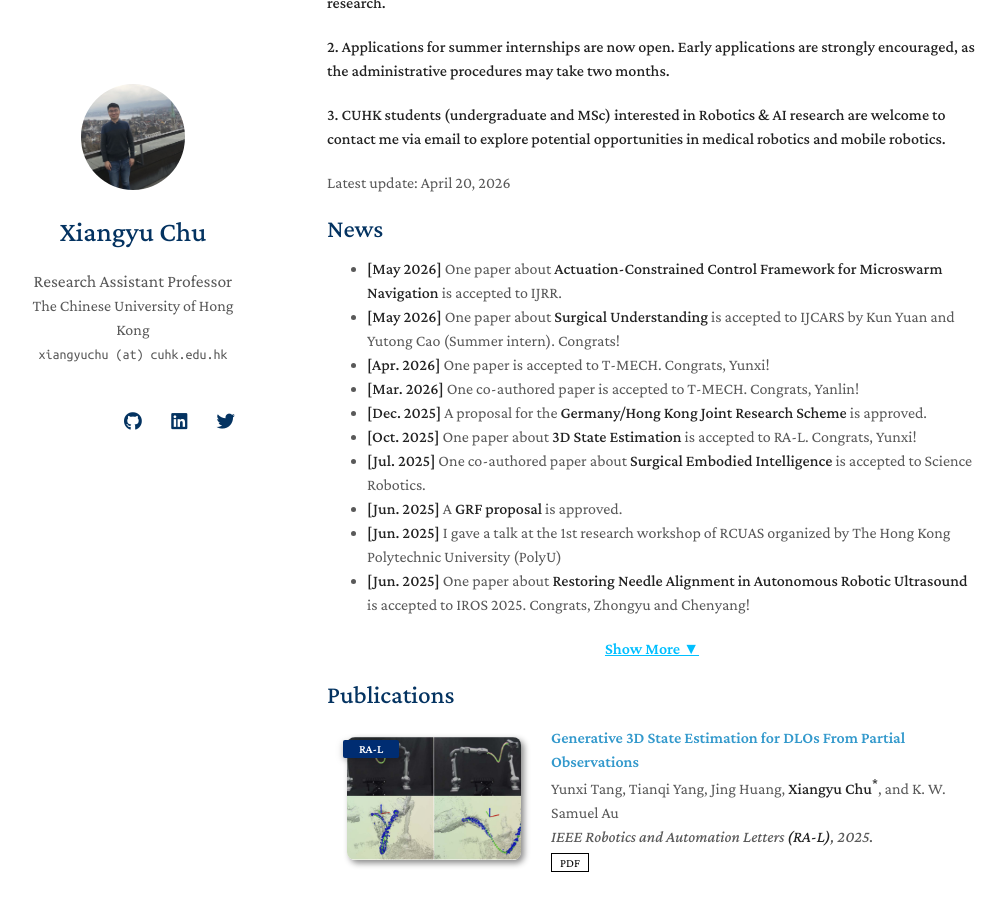
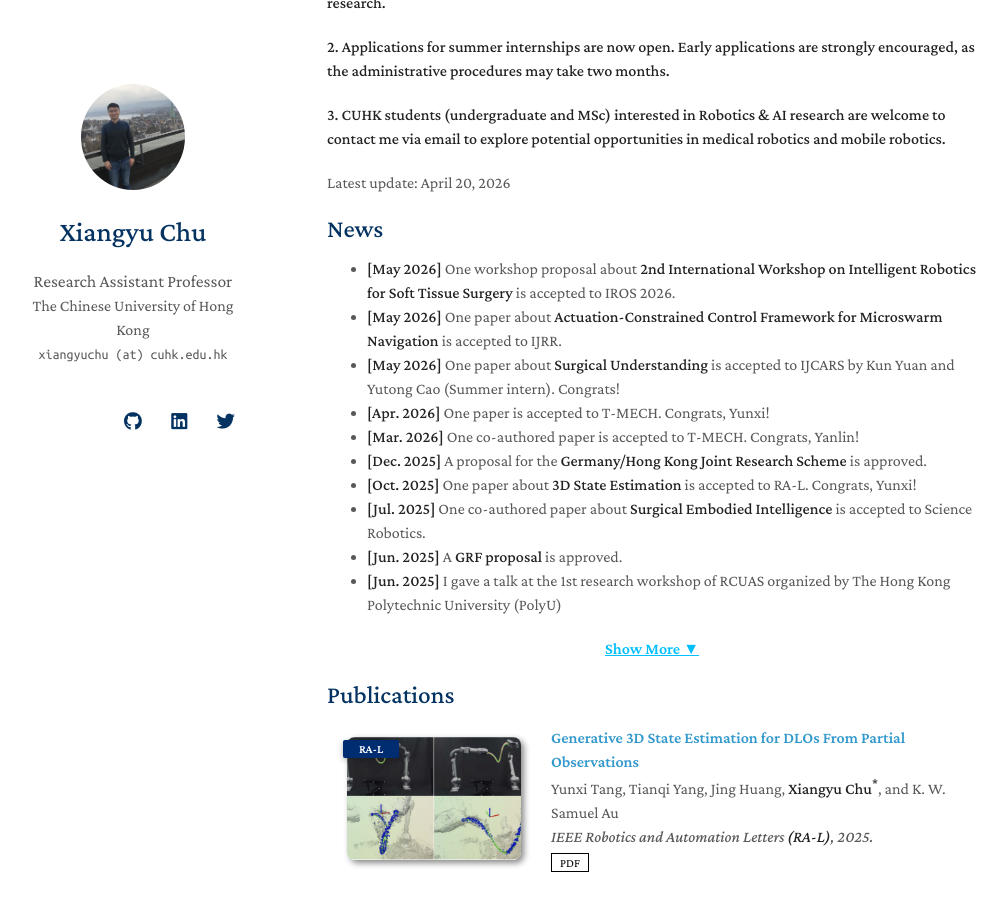
Before and after one commit to xiangyuchu03/xiangyuchu03.github.io, a Jekyll site: the page built from index.md, in a window 1280 px wide and 900 px high, scrolled down 446 px. Shown: the whole window, without its empty margins (143-1149 px from the left). Built offline with Jekyll 4.4.1, drawn with Linux system fonts in a browser that asks for light colours; nearby versions of some CDN libraries; a style sheet for code colours, icons or effects is not loaded; our own code applies the rules of GitHub Pages for plain Markdown files.

Commit message:
Update index.md

```diff
--- a/index.md
+++ b/index.md
@@ -19,6 +19,7 @@ Latest update: April 20, 2026
 
 ## News
 <ul id="news-list">
+    <li class="news-item"><strong>[May 2026]</strong> One workshop proposal about <strong> 2nd International Workshop on Intelligent Robotics for Soft Tissue Surgery </strong> is accepted to IROS 2026.</li>
     <li class="news-item"><strong>[May 2026]</strong> One paper about <strong> Actuation-Constrained Control Framework for Microswarm Navigation </strong> is accepted to IJRR. </li>
     <li class="news-item"><strong>[May 2026]</strong> One paper about <strong> Surgical Understanding </strong> is accepted to IJCARS by Kun Yuan and Yutong Cao (Summer intern). Congrats! </li>
     <li class="news-item"><strong>[Apr. 2026]</strong> One paper is accepted to T-MECH. Congrats, Yunxi! </li>
```
